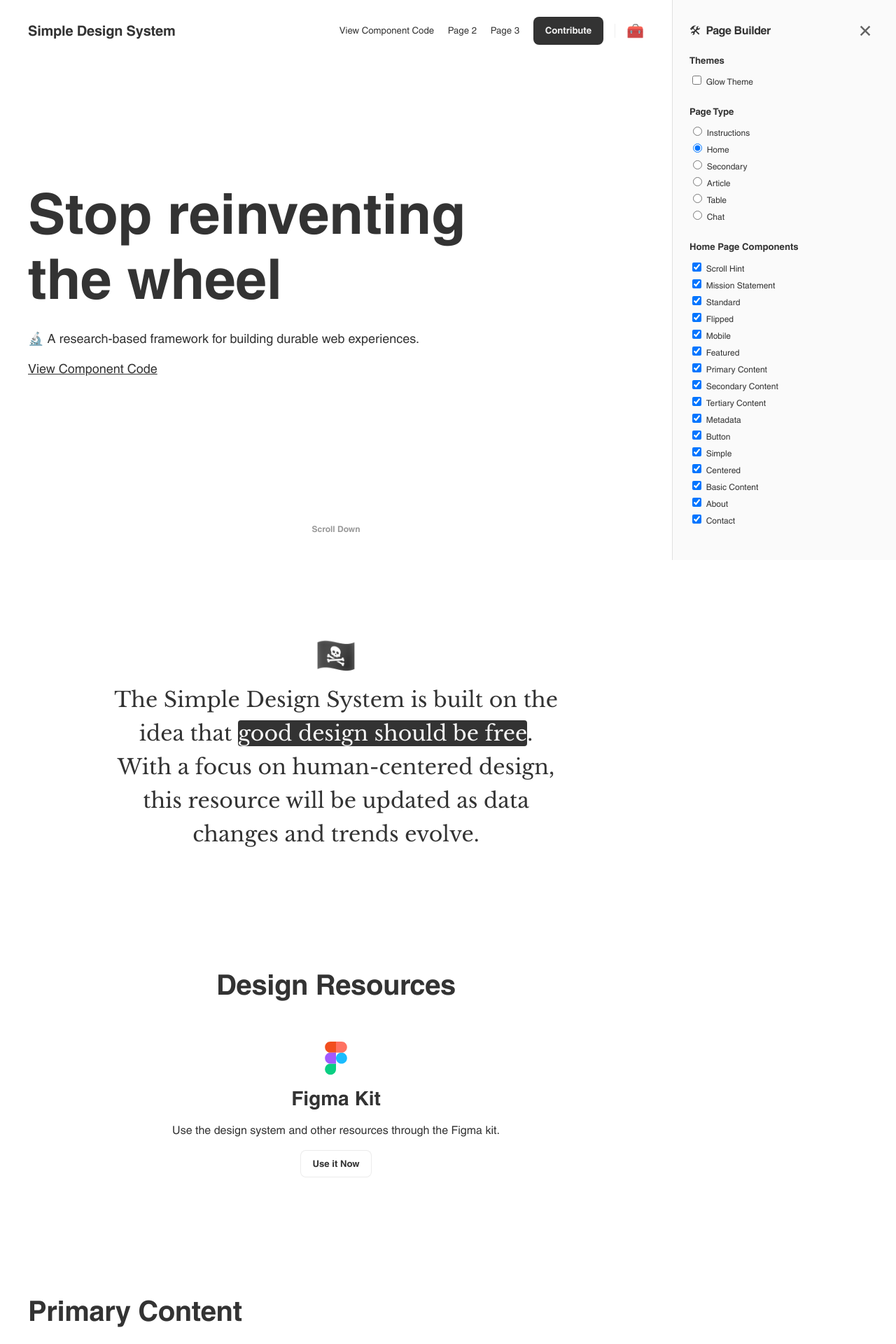
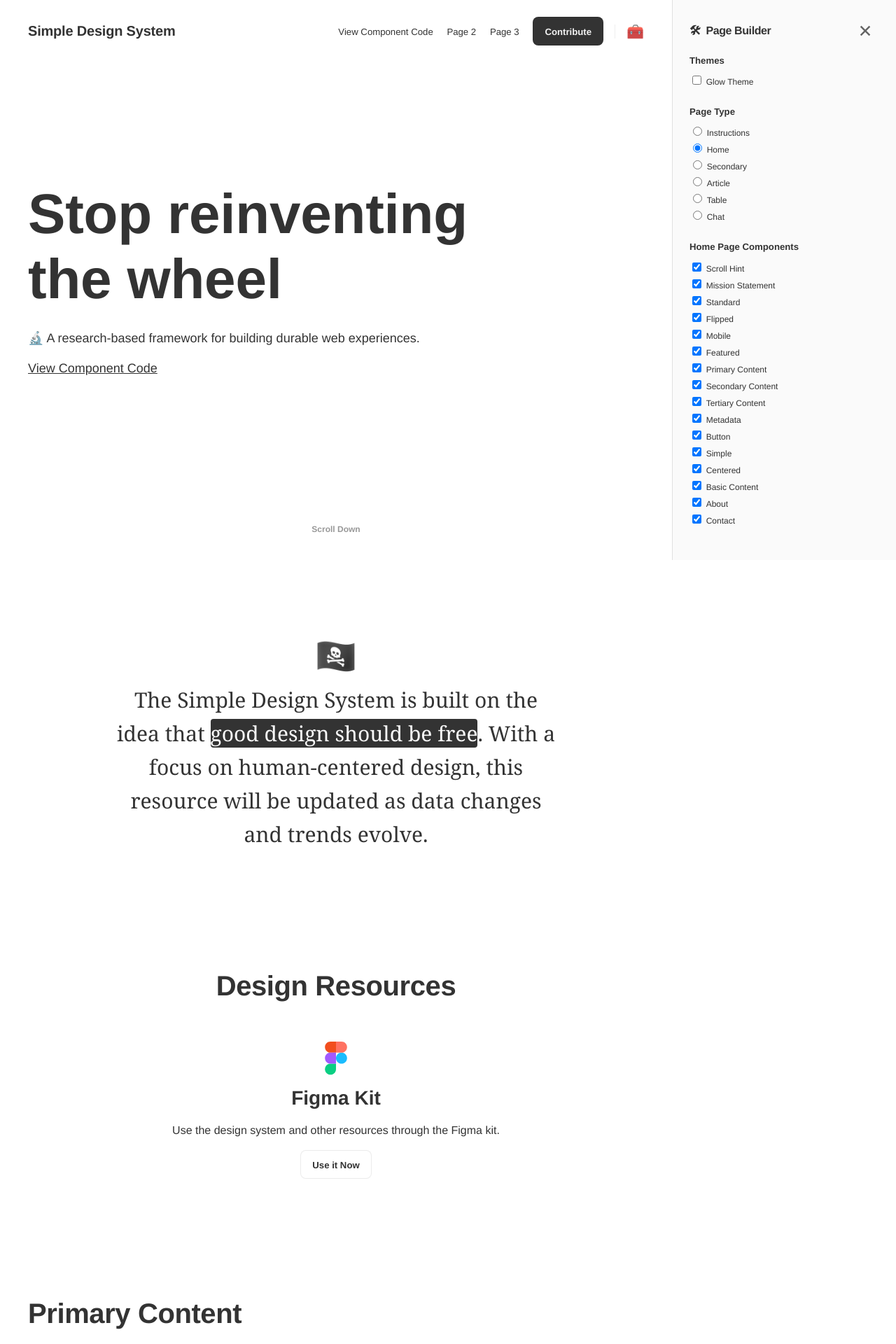
Before and after one commit to glenn-sorrentino/normalsecurity.com, a PHP site: page /design-system/ in a window 1280 px wide. Shown: the top 1920 px of the page at 70% size. Run offline with PHP 8.4, Linux system fonts and the light colour scheme.

Commit message:
design system update

```diff
--- a/design-system/components/article/css/article.css
+++ b/design-system/components/article/css/article.css
@@ -9,12 +9,12 @@ article h3 {
 }
 
 article h4 {
-  font-family: var(--font-serif-bold);
+  font-family: var(--font-serif);
   margin-bottom: var(--spacing-large) !important;
 }
 
 .authorName {
-  font-family: var(--font-sans-bold);
+  font-weight: bold;
 }
 
 article {
@@ -32,7 +32,7 @@ article .featureImage:nth-child(even) {
 }
 
 article a.location {
-  font-family: var(--font-sans-bold);
+  font-weight: bold;
 }
 
 article p {
--- a/design-system/components/badge/css/badge.css
+++ b/design-system/components/badge/css/badge.css
@@ -25,7 +25,7 @@ p.badge {
   font-size: var(--font-size-xxsmall) !important;
   display: inline-block;
   margin: 0 !important;
-  font-family: var(--font-sans-bold);
+  font-weight: bold;
   padding: var(--spacing-xxsmall) var(--spacing-small);
   width: auto !important;
 }
--- a/design-system/components/buttons/css/links-buttons.css
+++ b/design-system/components/buttons/css/links-buttons.css
@@ -55,10 +55,10 @@
 }
 
 .btn {
-  padding: var(--spacing-small) var(--spacing-base);
+  padding: calc(var(--spacing-small) + 2px) var(--spacing-base) var(--spacing-small) var(--spacing-base);
   border-radius: var(--radius-soft);
   font-size: var(--font-size-small);
-  font-family: var(--font-sans-bold);
+  font-weight: bold;
   display: inline-block;
 }
 
--- a/design-system/components/chat/css/chat.css
+++ b/design-system/components/chat/css/chat.css
@@ -134,7 +134,7 @@
 
 .cardMeta p:first-of-type {
   margin-bottom: calc(var(--spacing-xsmall) / 2);
-  font-family: var(--font-sans-bold);
+  font-weight: bold;
 }
 
 .simpleUserList .card:first-of-type {
@@ -188,7 +188,7 @@
 
 .chatHeader p {
   font-size: var(--font-size-small);
-  font-family: var(--font-sans-bold);
+  font-weight: bold;
   margin: 0 auto;
 }
 
--- a/design-system/components/content/css/content.css
+++ b/design-system/components/content/css/content.css
@@ -39,7 +39,7 @@
 .parent {
   font-size: var(--font-size-small);
   text-transform: uppercase;
-  font-family: var(--font-sans-bold);
+  font-weight: bold;
   opacity: .75;
 }
 
--- a/design-system/components/filters/css/filters.css
+++ b/design-system/components/filters/css/filters.css
@@ -36,12 +36,6 @@ fieldset {
   margin-bottom: var(--spacing-medium);
 }
 
-legend {
-  font-family: var(--font-sans-bold);
-  margin:0 0 var(--spacing-small) 0;
-  font-size: var(--font-size-small);
-}
-
 #filters input {
   margin-bottom: var(--spacing-xsmall);
 }
--- a/design-system/components/hint/css/hint.css
+++ b/design-system/components/hint/css/hint.css
@@ -13,7 +13,7 @@ p.hint {
   transform: translate(-50%, -50%);
   left: 50%;
   font-size: var(--font-size-xsmall) !important;
-  font-family: var(--font-sans-bold);
+  font-weight: bold;
   opacity: .5;
   animation: floating 3s ease infinite;
   max-width: max-content !important;
--- a/design-system/components/inputs/css/inputs.css
+++ b/design-system/components/inputs/css/inputs.css
@@ -45,6 +45,13 @@
   width: 100%;
 }
 
+legend {
+  font-family: Helvetica, Arial, sans-serif;
+  font-weight: bold;
+  margin:0 0 var(--spacing-small) 0;
+  font-size: var(--font-size-small);
+}
+
 label + input[type="text"]{
   display: block;
   margin-top: var(--spacing-xsmall);
--- a/design-system/components/intro/css/article-intro.css
+++ b/design-system/components/intro/css/article-intro.css
@@ -28,7 +28,8 @@
 
 .articleIntro h1 {
   padding: var(--spacing-large) var(--spacing-xlarge);
-  font-family: var(--font-serif-bold);
+  font-weight: bold;
+  font-family: var(--font-serif);
   margin-bottom: var(--spacing-small);
   border-radius: 0 var(--radius-base) var(--radius-base) 0;
   -webkit-background-clip: initial !important;
@@ -42,7 +43,7 @@
 }
 
 .authorName {
-  font-family: var(--font-sans-bold);
+  font-weight: bold;
 }
 
 .articleIntro p:last-of-type {
--- a/design-system/components/intro/css/book-cover-intro.css
+++ b/design-system/components/intro/css/book-cover-intro.css
@@ -29,7 +29,7 @@
   letter-spacing: initial;
   width: 100% !important;
   max-width: 100% !important;
-  font-family: var(--font-sans-bold);
+  font-weight: bold;
 }
 
 .headline p:last-of-type {
--- a/design-system/components/table/css/table.css
+++ b/design-system/components/table/css/table.css
@@ -142,7 +142,7 @@ tr {
 }
 
 th {
-  font-family: var(--font-sans-bold);
+  font-weight: bold;
   position: -webkit-sticky;
   position: sticky;
   top: 0;
@@ -211,7 +211,7 @@ th, td {
   }
 
   td:first-of-type {
-    font-family: var(--font-sans-bold);
+    font-weight: bold;
     font-size: calc(var(--font-size-body)*.9)!important;
     opacity: 1;
   }
--- a/design-system/components/tabs/css/tabs.css
+++ b/design-system/components/tabs/css/tabs.css
@@ -71,7 +71,7 @@
 }
 
 .tabs a.selected {
-  font-family: var(--font-sans-bold);
+  font-weight: bold;
 }
 
 .tabContainerScrolled {
--- a/design-system/css/firefox.css
+++ b/design-system/css/firefox.css
@@ -1,3 +1,6 @@
+/* Firefox and Tor Browser Optimizations */
+/* For Tor Browser, use .png images instead of .svg */
+
 @media (prefers-color-scheme: light) {
   @-moz-document url-prefix() {
     header, footer, nav.staged {
--- a/design-system/css/typography.css
+++ b/design-system/css/typography.css
@@ -1,29 +1,3 @@
-@font-face {
-  font-family: "Sans Regular";
-  src: url("../fonts/sans/roman.woff2") format("woff2"), url("../fonts/sans/roman.woff") format("woff");
-}
-
-@font-face {
-  font-family: "Sans Bold";
-  src: url("../fonts/sans/bold.woff2") format("woff2"), url("../fonts/sans/bold.woff") format("woff");
-}
-
-@font-face {
-  font-family: "Serif Regular";
-  src: url("../fonts/serif/regular.woff2") format("woff2"), url("../fonts/serif/regular.woff") format("woff");
-}
-
-@font-face {
-  font-family: "Serif Bold";
-  src: url("../fonts/serif/bold.woff2") format("woff2"), url("../fonts/serif/bold.woff") format("woff");
-}
-
-@font-face {
-  font-family: "Serif Italic";
-  src: url("../fonts/serif/italic.woff2") format("woff2"), url("../fonts/serif/italic.woff") format("woff");
-}
-
-
 @media (prefers-color-scheme: light) {
   h1, h2, h3, h4, h5, h6, p {
     color: var(--font-color-dark);
@@ -46,14 +20,15 @@
   }
 }
 
-html {
-  font-family: var(--font-default);
+:root {
   font-family: var(--font-sans);
 }
 
+html {
+}
+
 h1, h2, h3, h4, h5, h6 {
-  font-family: Helvetica, Arial, sans-serif;
-  font-family: var(--font-sans-bold);
+  font-weight: bold;
 }
 
 h1 {
--- a/design-system/css/variables.css
+++ b/design-system/css/variables.css
@@ -1,11 +1,7 @@
 :root {
   /* TYPOGRAPHY */
-  --font-default: Helvetica, Arial, sans-serif;
-  --font-sans: "Sans Regular";
-  --font-sans-bold: "Sans Bold";
-  --font-serif: "Serif Regular";
-  --font-serif-italic: "Serif Italic";
-  --font-serif-bold: "Serif Bold";
+  --font-sans: Helvetica, Arial, sans-serif;
+  --font-serif: Georgia, Times, serif;
 
   --font-size-logo: 1.25rem;
   --font-size-body: 1rem;
```
Also changed, not shown: design-system/assets/examples/normal-security.png, design-system/components/README.md.
